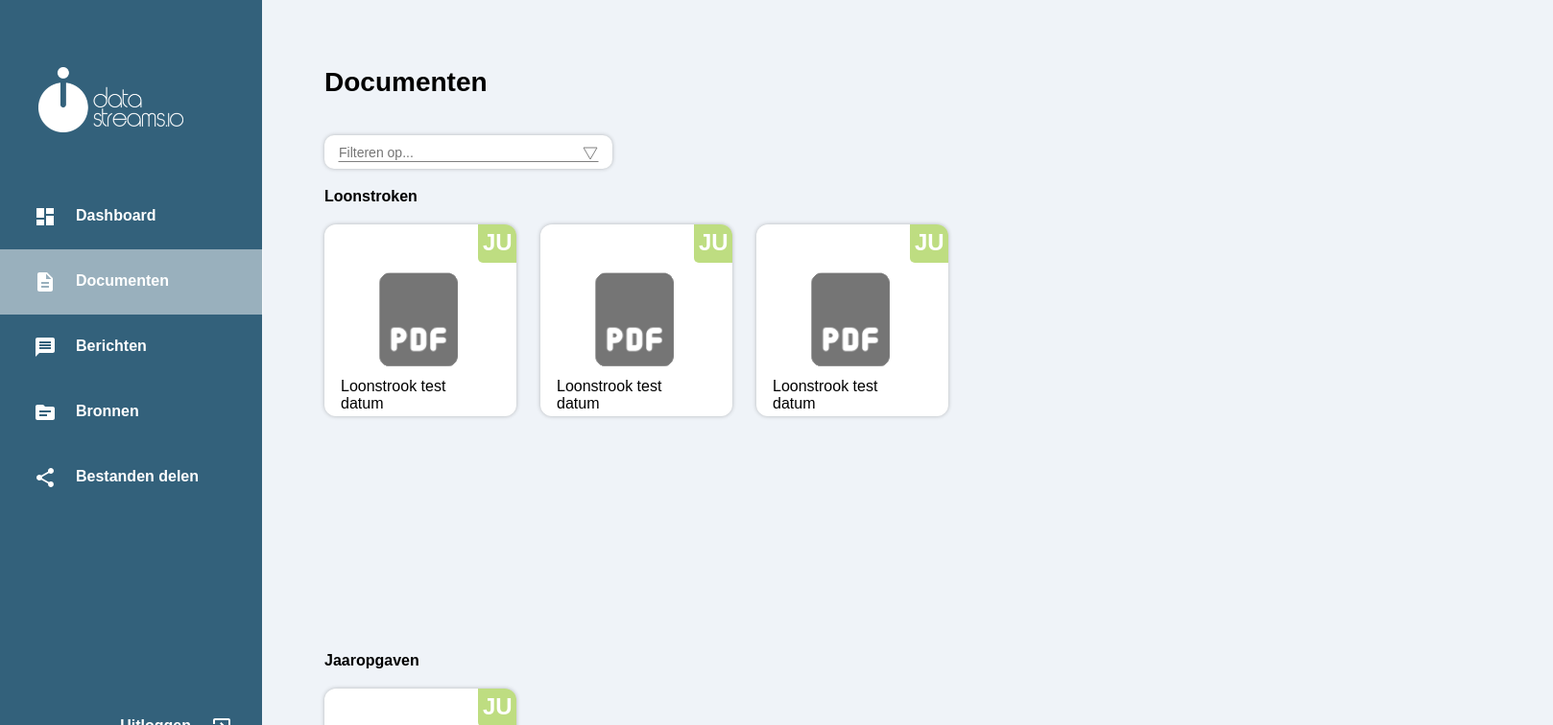
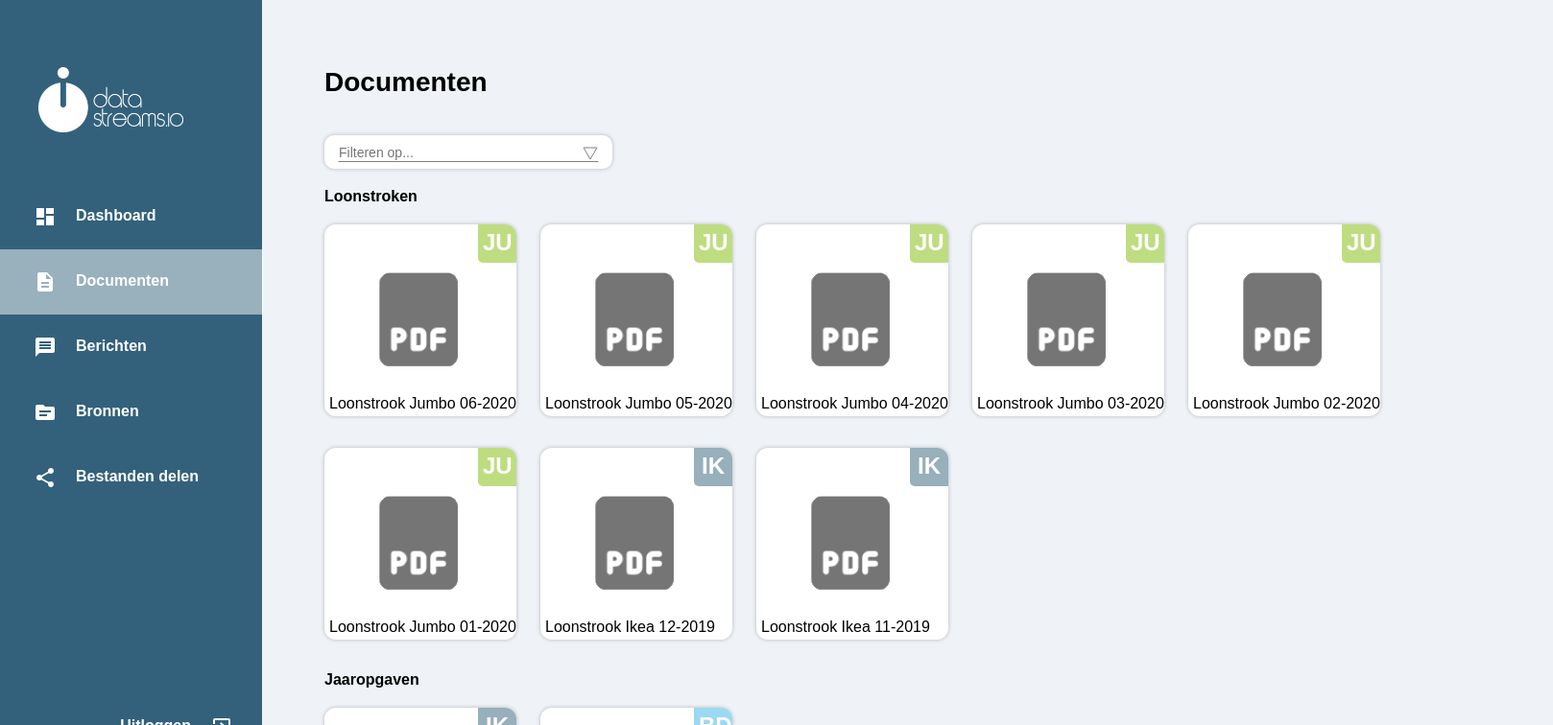
Before and after one commit to Thunder-Invader/Datastreams-nVisionVue, a Vue app in the folder datastreams/: page /Documents in a window 1280 px wide. Shown: the top 756 px of the page at 96% size, 1618 px wide, since content can reach past the window. Built offline with nearby package versions, Linux system fonts and the light colour scheme; a web font is replaced by a local one.

Commit message:
Loaded in data from files.js
Loaded in demo data files

```diff
--- a/datastreams/src/components/DocumentBlock.vue
+++ b/datastreams/src/components/DocumentBlock.vue
@@ -1,14 +1,28 @@
 <template>
   <div class=documents>
-    <h2>Loonstroken</h2>
+    <h2 class=documents__title>Loonstroken</h2>
     <div class=documents__files>
-    <fileblock/>
-    <fileblock/>
-    <fileblock/>
+      <fileblock
+        v-for="file in files"
+        :key="file.files"
+        :id="file.id"
+        :job="file.job"
+        :date="file.date"
+        :type="file.type"
+        :color="file.color"
+      />
     </div>
-    <h2>Jaaropgaven</h2>
+    <h2 class=documents__title>Jaaropgaven</h2>
     <div class=documents__yearfiles>
-      <fileblock/>
+      <fileblock
+        v-for="yearfile in yearfiles"
+        :key="yearfile.yearfiles"
+        :id="yearfile.id"
+        :job="yearfile.job"
+        :date="yearfile.date"
+        :type="yearfile.type"
+        :color="yearfile.color"
+      />
     </div>
   </div>
 </template>
@@ -16,6 +30,7 @@
 <script>
 import fileblock from '../components/FileBlock.vue'
 import { files } from "../demodata/Files";
+import { yearfiles } from "../demodata/Files";
 
 export default {
   name: 'DocumentBlock',
@@ -25,14 +40,15 @@
   props: {
   },
     data: () => ({
-    files: files
+    files: files,
+    yearfiles: yearfiles
     })
 }
 </script>
 
 <!-- Add "scoped" attribute to limit CSS to this component only -->
 <style scoped>
-.documents{
+.documents__title{
   margin-top: 20px;
 }
 
@@ -41,8 +57,8 @@
   flex-wrap: wrap;
   max-height: 466px;
   min-height: 466px;
-  max-width: 1080px;
-  min-width: 1080px;
+  max-width: 1280px;
+  min-width: 1280px;
 }
 
 .documents__yearfiles{
--- a/datastreams/src/components/FileBlock.vue
+++ b/datastreams/src/components/FileBlock.vue
@@ -1,14 +1,13 @@
 <template>
       <div class="file">
-          <div class="file__icon">
-              <div class="file__icon__text">JU</div>
+          <div class="file__icon"  v-bind:style="{ 'background-color': color }">
+              <div class="file__icon__text">{{ id }}</div>
           </div>
             <div class="file__type">
                 <img class="file__type__image" alt="File type" src="../assets/img/pdf.png">
             </div>
             <div class="file__name">
-                <p>Loonstrook test</p>
-                <p>datum</p>
+                <p>{{ type  }} {{ job }} {{ date }}</p>
             </div>
       </div>
 </template>
@@ -16,6 +15,13 @@
 <script>
 export default {
   name: 'FileBlock',
+  props: {
+      id: String,
+      job: String,
+      date: String,
+      type: String,
+      color: String
+  }
 }
 </script>
 
@@ -24,7 +30,7 @@
 @import "../scss/_toplevel.scss";
 
 .file{
-margin: 20px 25px 25px 0px;
+margin: 20px 25px 0px 0px;
 position: relative;
 width: 200px;
 height: 200px;
@@ -38,7 +44,7 @@
 right: 0px;
 width: 40px;
 height: 40px;
-background-color: $green-tile;
+/*background-color: $green-tile;*/
 border-radius: 0px 12px 0px 5px;
 }
 
@@ -58,7 +64,7 @@
 
 .file__name{
 position: absolute;
-margin-left: 17px;
+margin-left: 5px;
 margin-bottom: 4px;
 bottom: 0px;
 }
--- a/datastreams/src/components/FilterBlock.vue
+++ b/datastreams/src/components/FilterBlock.vue
@@ -39,5 +39,4 @@
   background-position: 100% center;
   font-size: 14px;
 }
-
 </style>
--- a/datastreams/src/demodata/Files.js
+++ b/datastreams/src/demodata/Files.js
@@ -3,61 +3,74 @@
     {
         id: "JU",
         job: "Jumbo",
-        date: "06-20",
-        type: "payslip"
+        date: "06-2020",
+        type: "Loonstrook",
+        color: "#7ebb0580"
       },
       {
         id: "JU",
         job: "Jumbo",
         date: "05-2020",
-        type: "payslip"
+        type: "Loonstrook",
+        color: "#7ebb0580"
       },
       {
         id: "JU",
         job: "Jumbo",
         date: "04-2020",
-        type: "payslip"
+        type: "Loonstrook",
+        color: "#7ebb0580"
       },
       {
         id: "JU",
         job: "Jumbo",
         date: "03-2020",
-        type: "payslip"
+        type: "Loonstrook",
+        color: "#7ebb0580"
       },
       {
         id: "JU",
         job: "Jumbo",
         date: "02-2020",
-        type: "payslip"
+        type: "Loonstrook",
+        color: "#7ebb0580"
       },
       {
         id: "JU",
         job: "Jumbo",
         date: "01-2020",
-        type: "payslip"
+        type: "Loonstrook",
+        color: "#7ebb0580"
       },
       {
         id: "IK",
         job: "Ikea",
         date: "12-2019",
-        type: "payslip"
+        type: "Loonstrook",
+        color: "#33617b80"
       },
       {
         id: "IK",
         job: "Ikea",
         date: "11-2019",
-        type: "payslip"
-      },
-      {
+        type: "Loonstrook",
+        color: "#33617b80"
+      }
+]
+
+export const yearfiles = [
+    {
         id: "IK",
         job: "Ikea",
         date: "2019",
-        type: "yearoverview"
-      },
-      {
+        type: "Jaaropgave",
+        color: "#33617b80"
+     },
+     {
         id: "BD",
         job: "Brabantsdagblad",
         date: "2018",
-        type: "yearoverview"
-      }
+        type: "Jaaropgave",
+        color: "#39b3e380"
+    }
 ]
```
Lines whose indentation alone changed are shown as unchanged.
